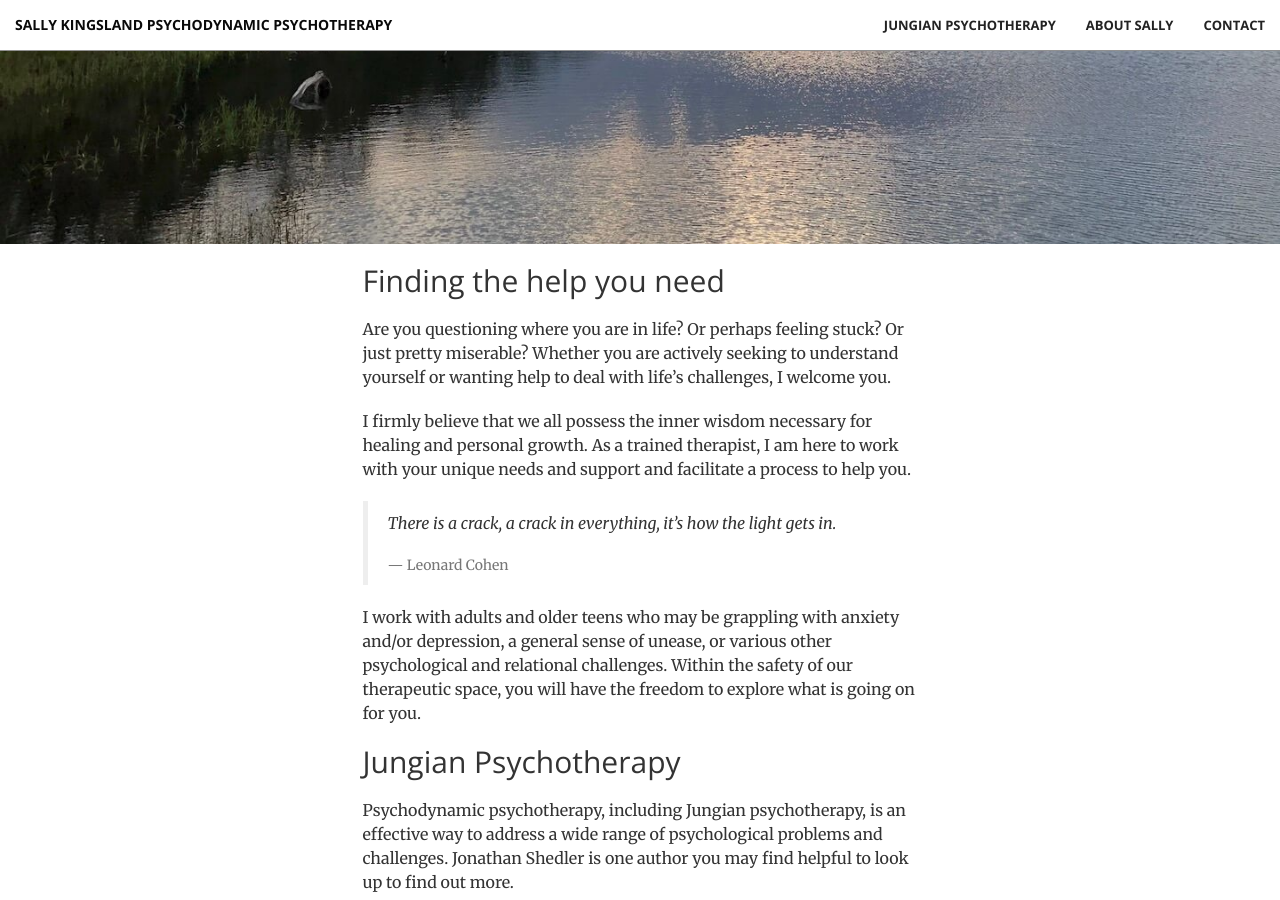
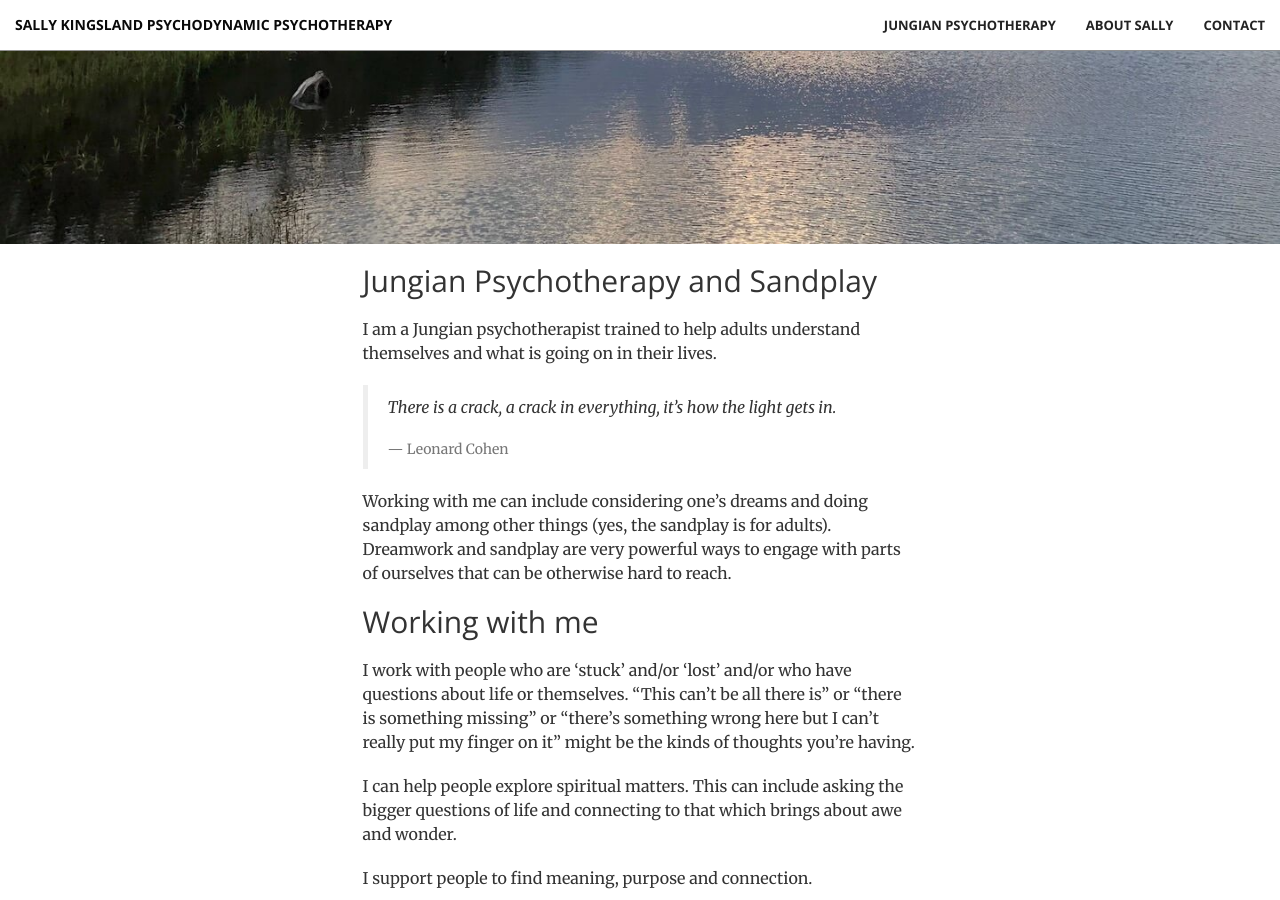
Before and after one commit to sallykingsland/sallykingsland.github.io, a Jekyll site: the page built from index.md, in a window 1280 px wide and 900 px high, scrolled down 656 px. Built offline with Jekyll 4.4.1, drawn with Linux system fonts in a browser that asks for light colours; our own code applies the rules of GitHub Pages for plain Markdown files; some of the changed text lies outside the part shown.

Commit message:
Update index.md
Re-write of content

```diff
--- a/index.md
+++ b/index.md
@@ -2,12 +2,11 @@
 layout: front
 ---
 
-## Finding the help you need
+## Jungian Psychotherapy and Sandplay
 <p>
 </p>
-Are you questioning where you are in life? Or perhaps feeling stuck? Or just pretty miserable? Whether you are actively seeking to understand yourself or wanting help to deal with life's challenges, I welcome you.
 
-I firmly believe that we all possess the inner wisdom necessary for healing and personal growth. As a trained therapist, I am here to work with your unique needs and support and facilitate a process to help you.
+I am a Jungian psychotherapist trained to help adults understand themselves and what is going on in their lives.
 
 <blockquote>
 <p><i>
@@ -16,22 +15,27 @@ There is a crack, a crack in everything, it’s how the light gets in.
 <footer>Leonard Cohen</footer>
 </blockquote>
 
-I work with adults and older teens who may be grappling with anxiety and/or depression, a general sense of unease, or various other psychological and relational challenges. Within the safety of our therapeutic space, you will have the freedom to explore what is going on for you.
+Working with me can include considering one’s dreams and doing sandplay among other things (yes, the sandplay is for adults). Dreamwork and sandplay are very powerful ways to engage with parts of ourselves that can be otherwise hard to reach.
 
-## Jungian Psychotherapy
+## Working with me
 
 <p>
 </p>
 
-Psychodynamic psychotherapy, including Jungian psychotherapy, is an effective way to address a wide range of psychological problems and challenges. Jonathan Shedler is one author you may find helpful to look up to find out more.
+I work with people who are ‘stuck’ and/or ‘lost’ and/or who have questions about life or themselves. “This can’t be all there is” or “there is something missing” or “there’s something wrong here but I can’t really put my finger on it” might be the kinds of thoughts you’re having.
 
-I seek to support you in figuring out what is going on for you in a non-pathologising way. While anxiety and depression are the common results of psychological distress, the causes are varied and require careful exploration with each individual. Jungian psychotherapy can lead to increased understanding of yourself and improved relationships.
+I can help people explore spiritual matters. This can include asking the bigger questions of life and connecting to that which brings about awe and wonder.
 
-## Sandplay Therapy
+I support people to find meaning, purpose and connection.
+
+## We aren't always looking for growth...
 
 <p>
 </p>
+...but sometimes it comes looking for us.
 
-I also offer sandplay with a full set up of wet and dry sand trays (photos below). Sandplay is a profoundly powerful modality that allows for expression without words.
+We all possess the inner wisdom necessary for healing and personal growth. We need others to help us access that inner wisdom.
+
+If any of the above sounds like something you would like to explore you are welcome to contact me. The work is held in strict confidence.
 
 -----
```
